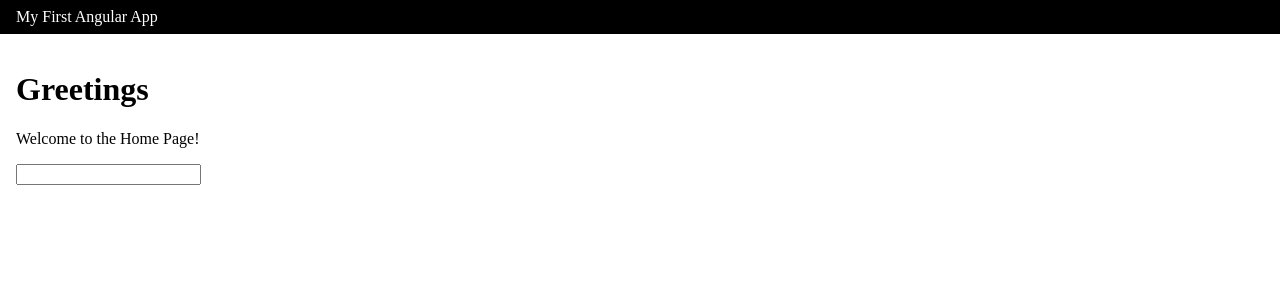
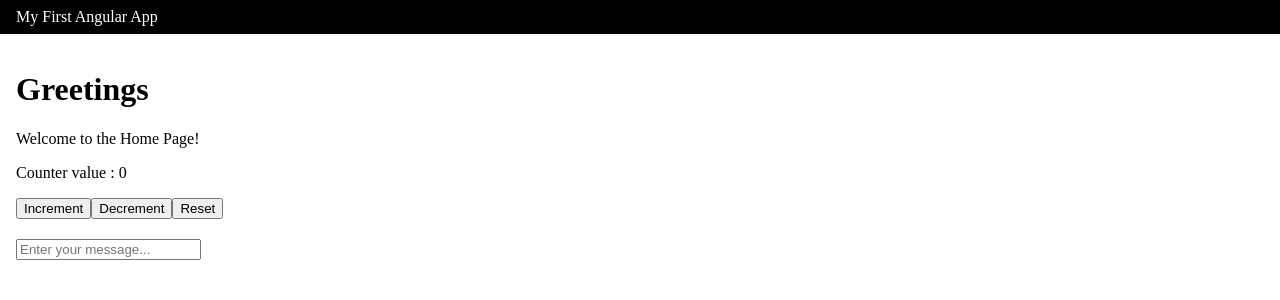
Before and after one commit to snehashetty05/angular-first-app, an Angular app: page / in a window 1280 px wide. Shown: the top 300 px of the page. Built offline with nearby package versions, Linux system fonts and the light colour scheme.

Commit message:
implemented counter

```diff
--- /dev/null
+++ b/src/app/components/counter/counter.html
@@ -0,0 +1,7 @@
+<p>Counter value : {{counterValue()}}</p>
+
+<div>
+    <button (click)="increment()">Increment</button>
+    <button (click)="decrement()">Decrement</button>
+    <button (click)="reset()">Reset</button>
+</div>
--- /dev/null
+++ b/src/app/components/counter/counter.ts
@@ -0,0 +1,22 @@
+import { Component, signal } from '@angular/core';
+
+@Component({
+  imports: [],
+  selector: 'app-counter',
+  styleUrl: './counter.scss',
+  templateUrl: './counter.html',
+})
+export class Counter {
+  counterValue = signal(0);
+
+  increment() {
+    this.counterValue.set(this.counterValue() + 1);
+  }
+  decrement() {
+    this.counterValue.set(this.counterValue() -1)
+  }
+
+  reset() {
+    this.counterValue.set(0);
+  }
+}
--- a/src/app/home/home.html
+++ b/src/app/home/home.html
@@ -1,2 +1,3 @@
 <app-greeting [message]="homeMessage()"></app-greeting>
-<input type="text" (keyup)="onKeyUp($event)">
+<app-counter></app-counter>
+<input type="text" placeholder="Enter your message..." (keyup)="onKeyUp($event)">
--- a/src/app/home/home.scss
+++ b/src/app/home/home.scss
@@ -0,0 +1,3 @@
+input{
+    margin-top: 20px;
+}
--- a/src/app/home/home.ts
+++ b/src/app/home/home.ts
@@ -1,8 +1,9 @@
 import { Component, signal } from '@angular/core';
 import { Greeting } from '../components/greeting/greeting';
+import { Counter } from '../components/counter/counter';
 
 @Component({
-  imports: [Greeting],
+  imports: [Greeting, Counter],
   selector: 'app-home',
   styleUrl: './home.scss',
   templateUrl: './home.html',
```
Also changed, not shown: src/app/components/counter/counter.scss (added), 1 other file (tests, documents, lock files or other folders).
